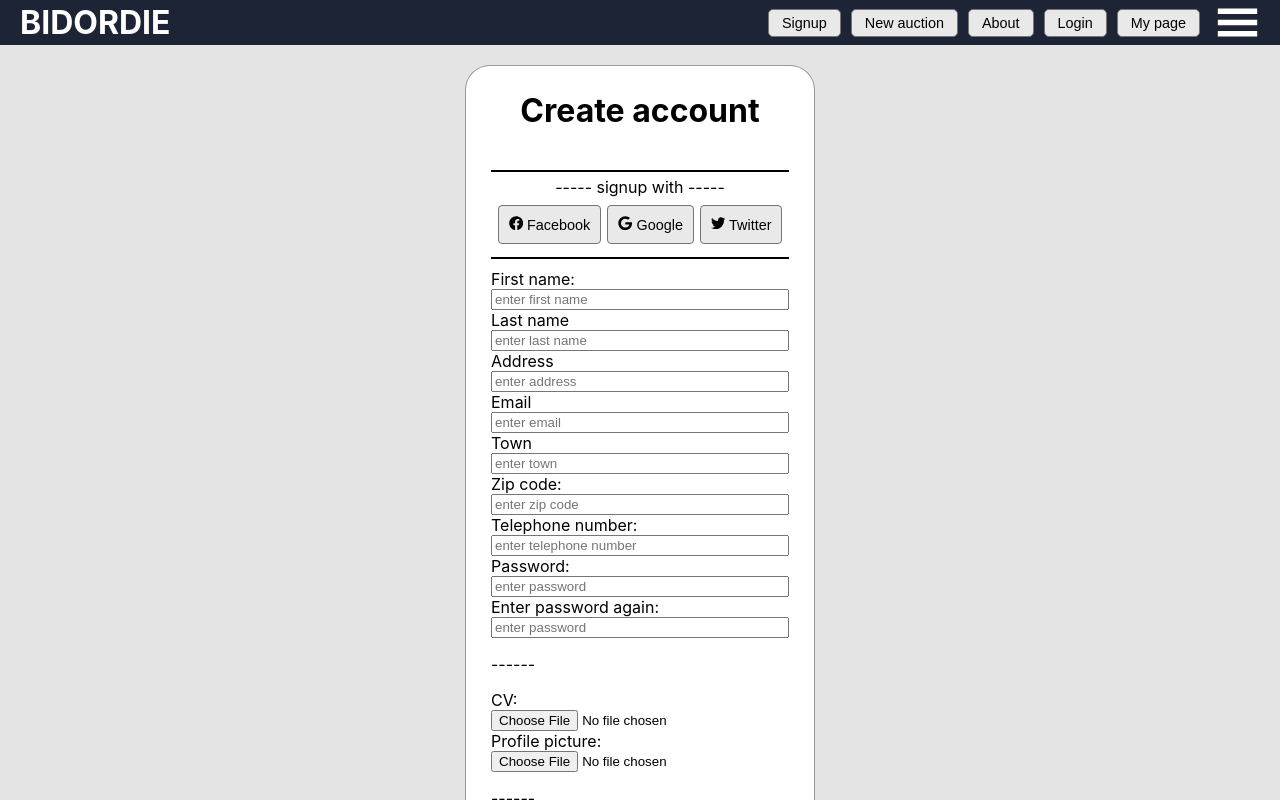
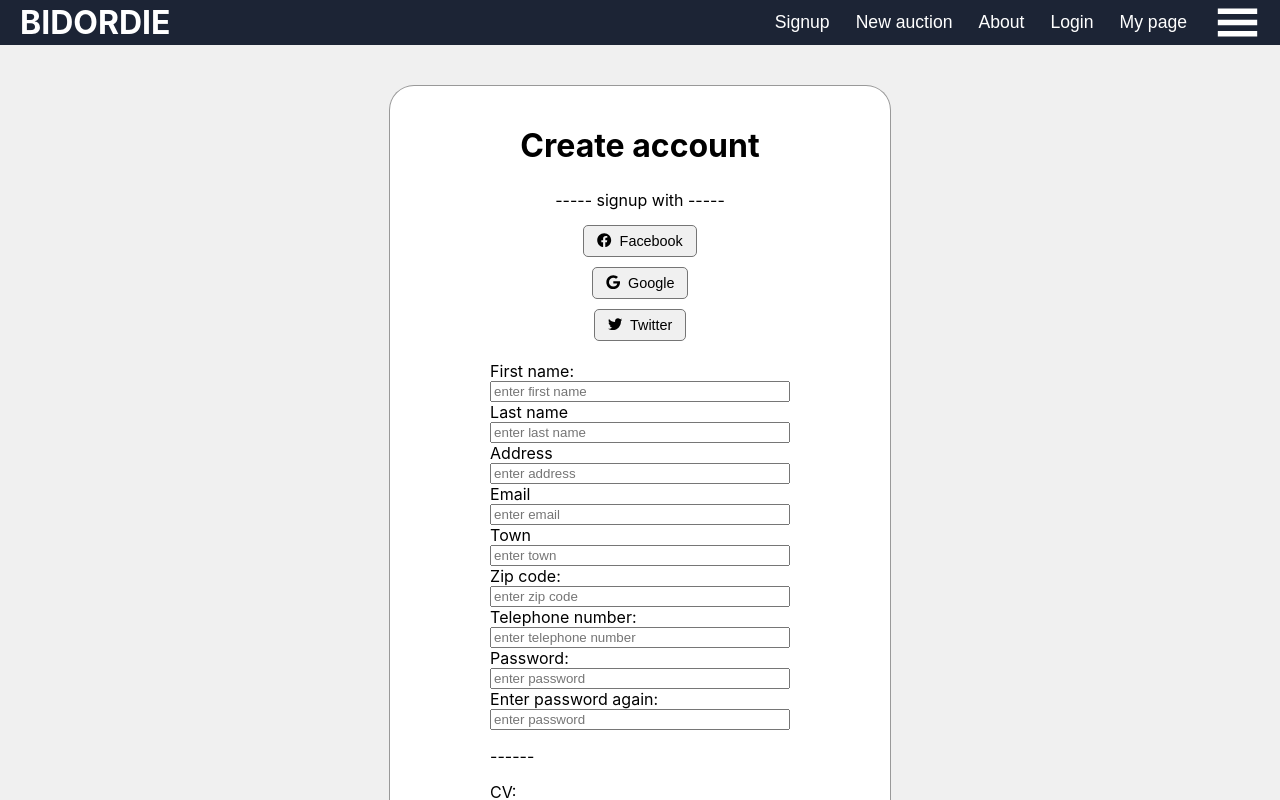
Before and after one commit to dreamc4t/bidordie, a React (Create React App) app: page /become-a-member in a window 1280 px wide. Shown: the top 800 px of the page. Built offline with nearby package versions, Linux system fonts and the light colour scheme.

Commit message:
Styling and fixes
Added wrapper to about-page.
Changed appeareance of header buttons.
Adjusted searchbar-styling.
Changed some styling of some pages to be more streamlined to the wishes of the group.

```diff
--- a/src/components/CSS/SortBar.css
+++ b/src/components/CSS/SortBar.css
@@ -1,5 +1,6 @@
 .sortbar-form{
-    min-height:8vh;
+    margin-top: -40px; /*Necessary to counter the padding css of the main element*/
+    height:50px;
     width: 100%;
     border-bottom: 1px solid rgb(117, 117, 117);
     display: flex;
--- a/src/components/CSS/button-element.css
+++ b/src/components/CSS/button-element.css
@@ -1,7 +1,7 @@
 .button-element {
     border: none;
-    background-color: rgb(233, 233, 233);
-    padding: 5px 13px;
+    background-color: rgb(240, 240, 240);
+    padding: 7px 13px;
     border: 1px solid rgb(117, 117, 117);
     border-radius: 5px;
     font-size: 90%;
--- a/src/components/CSS/header.css
+++ b/src/components/CSS/header.css
@@ -7,6 +7,20 @@ header {
   display: flex;
   align-items: center;
   justify-content: space-between;
+}
+
+.header-button-element {
+  border: none;
+  border-bottom: 1px solid rgb(28,36,53);
+  background-color: rgb(28,36,53);
+  padding: 3px;
+  cursor: pointer;
+  color: white;
+  font-size: 110%;
+}
+
+.header-button-element:hover {
+  border-bottom: 1px solid white;
 }
 
 header h1 {
@@ -19,7 +33,7 @@ header h1 {
 .header-nav {
   display: flex;
   align-items: center;
-  gap: 10px;
+  gap: 20px;
 }
 .header-nav button {
   cursor: pointer;
--- a/src/components/HeaderButton.js
+++ b/src/components/HeaderButton.js
@@ -1,7 +1,7 @@
 const HeaderButton = ( {text} ) => {
   return (
     <div>
-        <button className="button-element">
+        <button className="header-button-element">
             {text}
         </button>
     </div>
--- a/src/index.css
+++ b/src/index.css
@@ -1,10 +1,6 @@
 * {
   box-sizing: border-box;
-  --main-background-color: rgb(28,36,53);
 }
-/* bakgrund rgb(28,36,53)
-text rgb(208,209,214)
-*/
 
 body {
   margin: 0;
@@ -13,7 +9,7 @@ body {
     sans-serif;
   -webkit-font-smoothing: antialiased;
   -moz-osx-font-smoothing: grayscale;
-  background-color: var(--main-background-color);
+  background-color: rgb(28,36,53);
 }
 
 #root {
@@ -24,7 +20,7 @@ body {
 
 main {
   flex: 1 0 auto;
-  background-color: rgb(228, 228, 228);
+  background-color: rgb(240, 240, 240);
   display: flex;
   justify-content: center;
 }
@@ -34,6 +30,10 @@ main>* {
   height: 100%;
   width: 100%;
   max-width: 1100px;
+  display: flex;
+  flex-direction: column;
+  align-items: center;
+  padding: 40px 20px;
 }
 
 code {
--- a/src/pages/AboutUs.js
+++ b/src/pages/AboutUs.js
@@ -3,6 +3,7 @@ import { FaArrowLeft } from "react-icons/fa";
 
 const AboutUs = () => {
   return (
+    <div id="about-us-wrapper">
       <div className="about-us">
         <h2>About Us</h2>
         <h3>Welcome To BIDORDIE</h3>
@@ -25,6 +26,7 @@ const AboutUs = () => {
           <FaArrowLeft size={30} />
         </Link>
       </div>
+    </div>
   );
 };
 
--- a/src/pages/CSS/aboutUs.css
+++ b/src/pages/CSS/aboutUs.css
@@ -1,8 +1,10 @@
 .about-us{
-    width: 100%;
-    height: 100%;
-    padding: 50px 50px 50px 50px;
+    padding: 50px;
     color: black;
+    background-color: white;
+    border: 1px solid rgba(0,0,0,0.4);
+    border-radius: 25px;
+    padding: 20px 60px;
 }
 
 .about-us h2{
--- a/src/pages/CSS/becomeAMember.css
+++ b/src/pages/CSS/becomeAMember.css
@@ -8,9 +8,7 @@
     background-color: rgb(255, 255, 255);
     display: flex;
     flex-direction: column;
-    width: 350px;
-    margin: 20px 0;
-    padding: 25px;
+    padding: 40px 100px;
     border: 1px solid rgba(0,0,0,0.4);
     border-radius: 25px;
 }
@@ -18,9 +16,16 @@
 .become-a-member-div h1 {
     text-align: center;
     margin: 10px;
-    margin: 0 auto 40px;
+    margin: 0 auto 20px;
 }
 
 .skills-I-have-form h3 {
  margin: 0px;
 }
+
+.create-acc-with-other p {
+    margin: 5px;
+    display: flex;
+    flex-direction: column;
+    align-items: center;
+}
--- a/src/pages/CSS/login-page.css
+++ b/src/pages/CSS/login-page.css
@@ -2,7 +2,7 @@
     display: flex;
     flex-direction: column;
     align-items: center;
-    justify-content: center;
+    justify-content: start;
 }
 
 #login-container {
@@ -35,3 +35,7 @@
     width: 100%;
     max-width: 300px;
 }
+
+#log-in-with {
+    margin-top: 10px;
+}
--- a/src/pages/CSS/loginOther.css
+++ b/src/pages/CSS/loginOther.css
@@ -1,27 +1,16 @@
-.login-with-other button{
-    padding: 12px 4px;
-    margin: 3px;
-    border-radius: 4px;
-}
 .login-with-other button>svg {
-    fill: black;
+    fill: rgb(0, 0, 0);
 }
 
-.create-acc-with-other {
+.login-with-other {
     display:  flex;
     flex-direction: column;
     align-items: center;
-    margin-bottom: 10px;
-    padding-bottom: 10px;
-    border-bottom: 2px black solid;
-
-    border-top: 2px black solid;
+    gap: 10px;
+    padding: 10px 0 10px;
 }
 
-.create-acc-with-other p {
-    margin: 05px;
+.login-with-other>button {
+    display: flex;
+    gap: 8px;
 }
-
-.create-acc-with-other button {
-padding: 10px;
-}
--- a/src/pages/LoginPage.js
+++ b/src/pages/LoginPage.js
@@ -16,8 +16,8 @@ const LoginPage = () => {
                     <Link to="/become-a-member">
                         <button className="button-element">Create Account</button>
                     </Link>
-                    <div>
-                       ---- log in with ----
+                    <div id="log-in-with">
+                       ---- or log in with ----
                     </div>
                     <OtherLoginOption />
                 </form>
```
Lines whose indentation alone changed are shown as unchanged.
